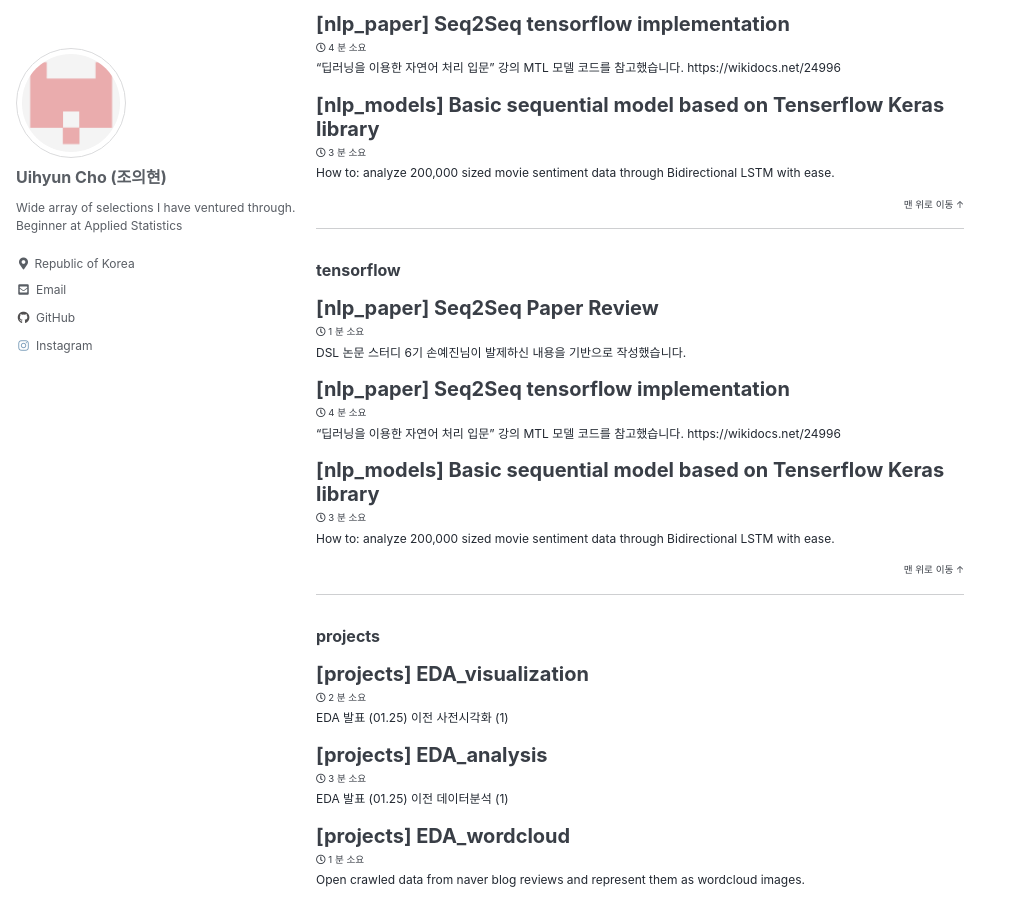
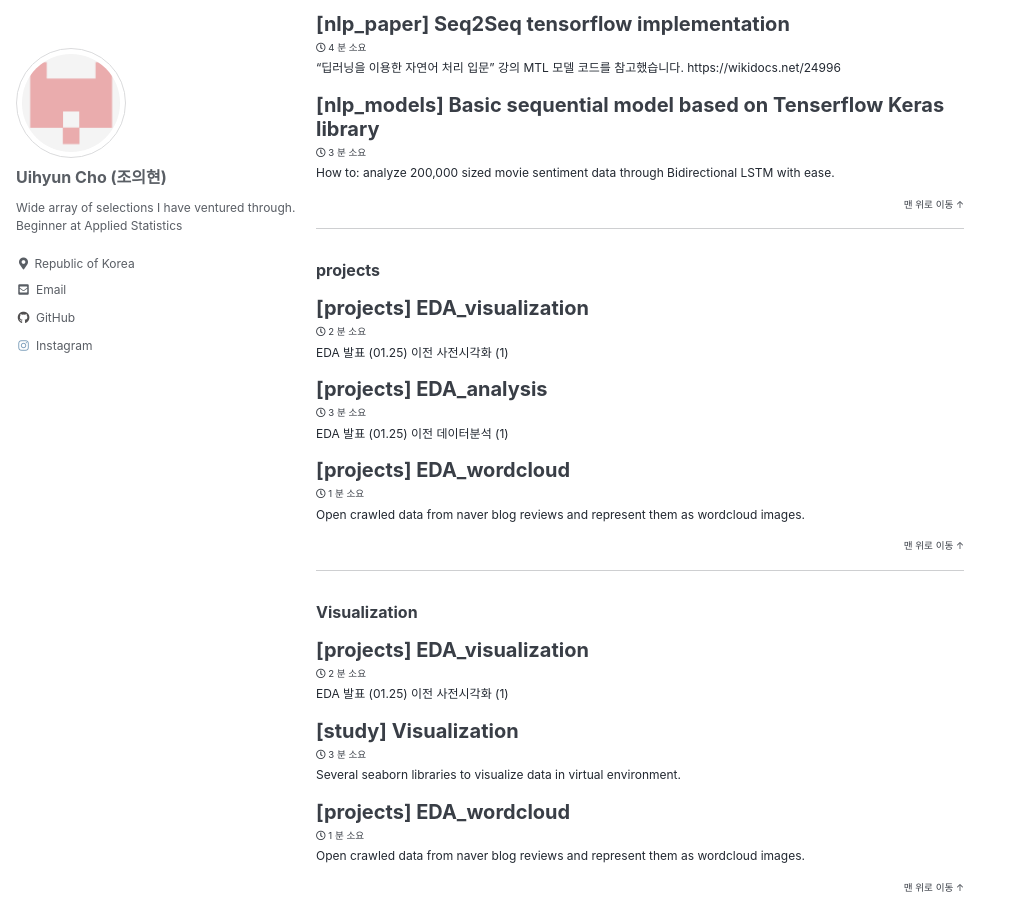
Before and after one commit to a2ran/a2ran.github.io, a Jekyll site: the page built from _pages/tag-archive.md, in a window 1280 px wide and 900 px high, scrolled down 2098 px. Shown: the whole window, without its empty margins (0-1011 px from the left). Built offline with Jekyll 4.4.1, drawn with Linux system fonts in a browser that asks for light colours; cached includes are drawn as plain includes; some of the changed text lies outside the part shown.

Commit message:
Update 2023-01-22-seq2seq.md

```diff
--- a/_posts/paper/2023-01-22-seq2seq.md
+++ b/_posts/paper/2023-01-22-seq2seq.md
@@ -5,7 +5,7 @@ use_math: true
 categories:
   - paper
 tags:
-  - [keras, tensorflow, paper, model]
+  - [keras, review, model]
 date: 2023-01-22
 last_modified_at: 2023-01-22
 sitemap:
```
